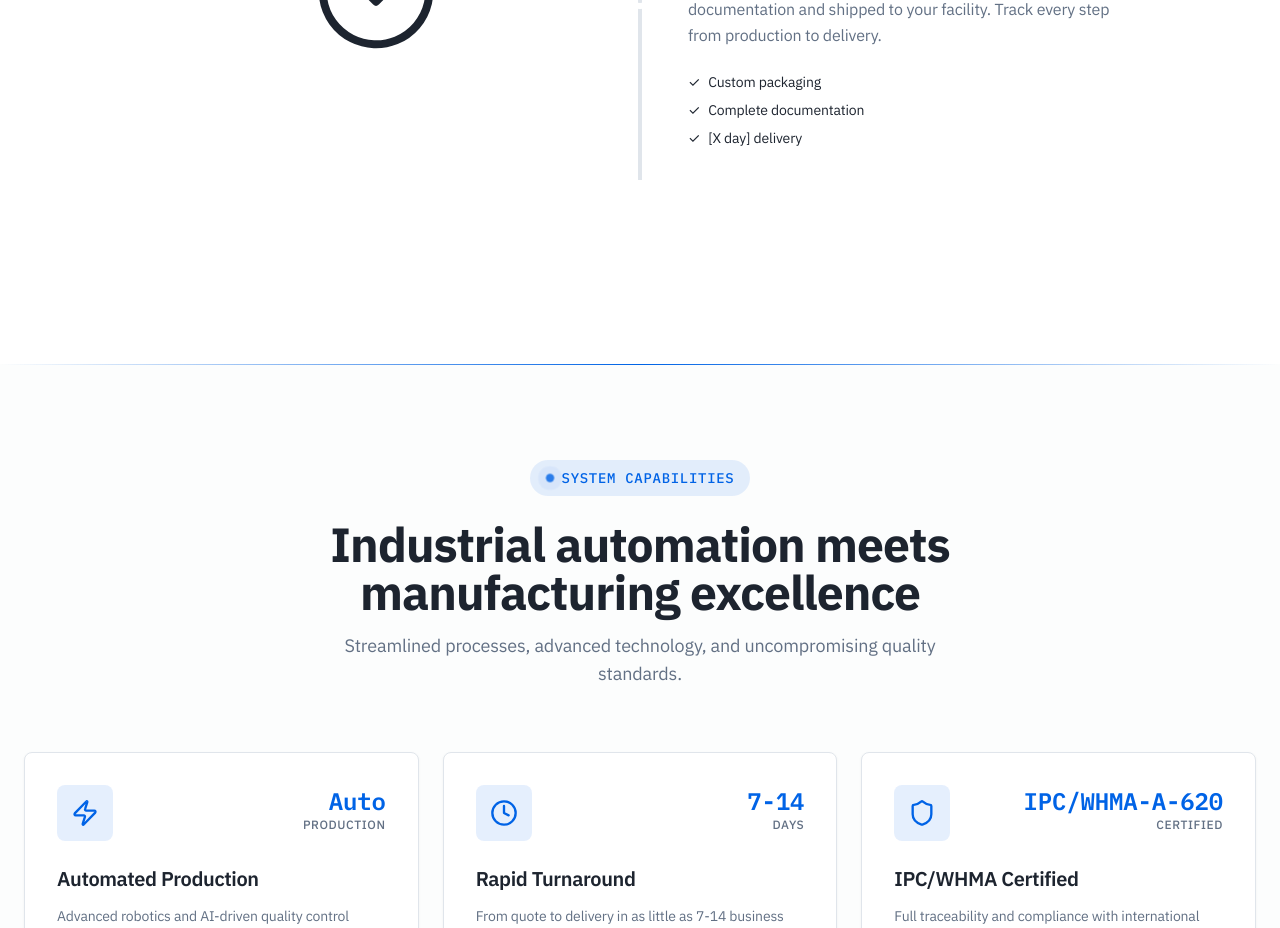
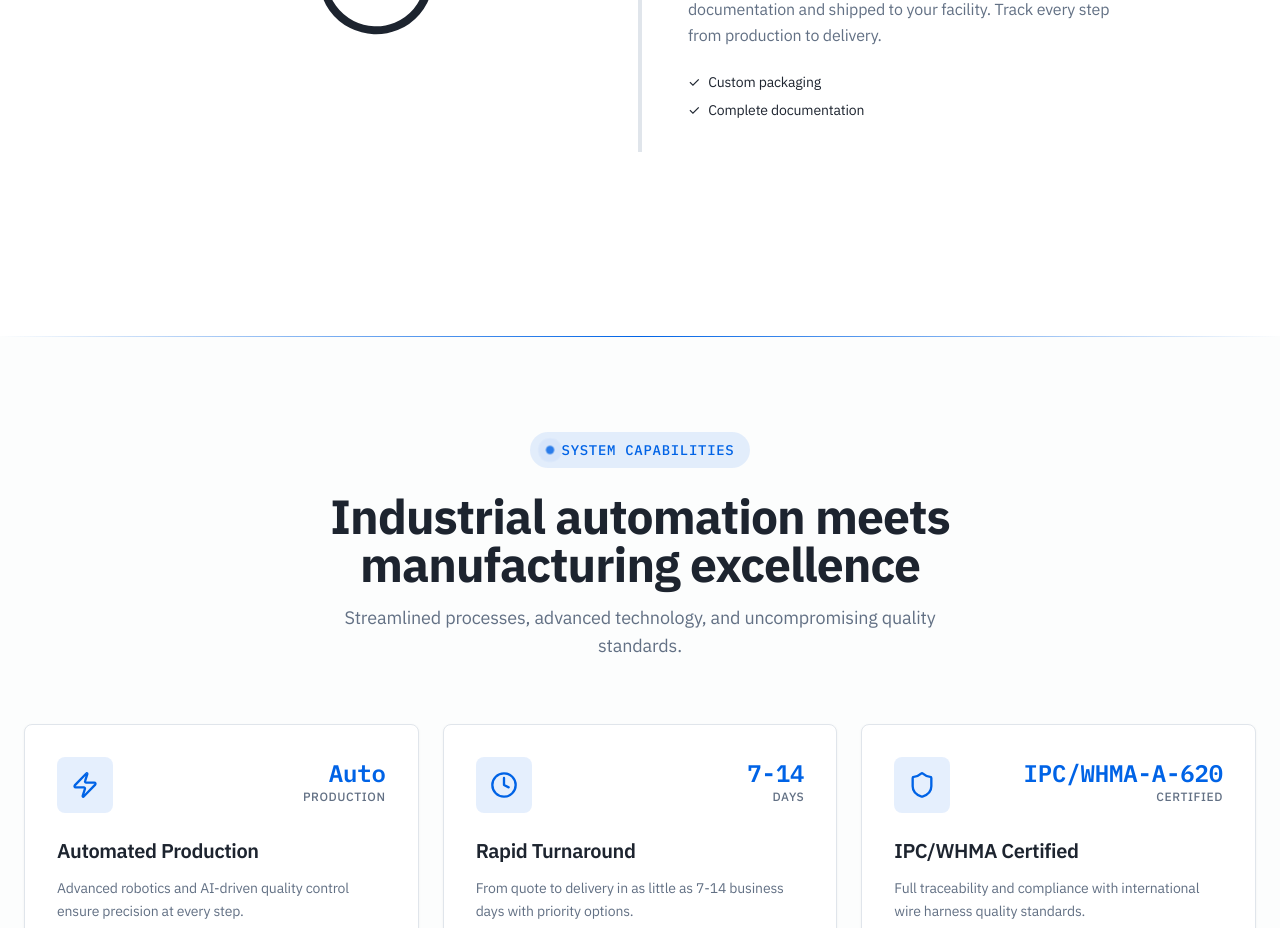
Before and after one commit to zjoseph03/sonicwire, a React (Vite) app: page / in a window 1280 px wide. Shown: the part 2700-3628 px from the top of the page. Built offline with nearby package versions, Linux system fonts and the light colour scheme; no server answers; the HTML template or start-up script is replaced by a standard one.

Commit message:
Removed typo from website

```diff
--- a/src/components/ProcessFlow.tsx
+++ b/src/components/ProcessFlow.tsx
@@ -43,7 +43,6 @@ const steps = [
     features: [
       "Custom packaging",
       "Complete documentation",
-      "[X day] delivery",
     ],
   },
 ];
```
